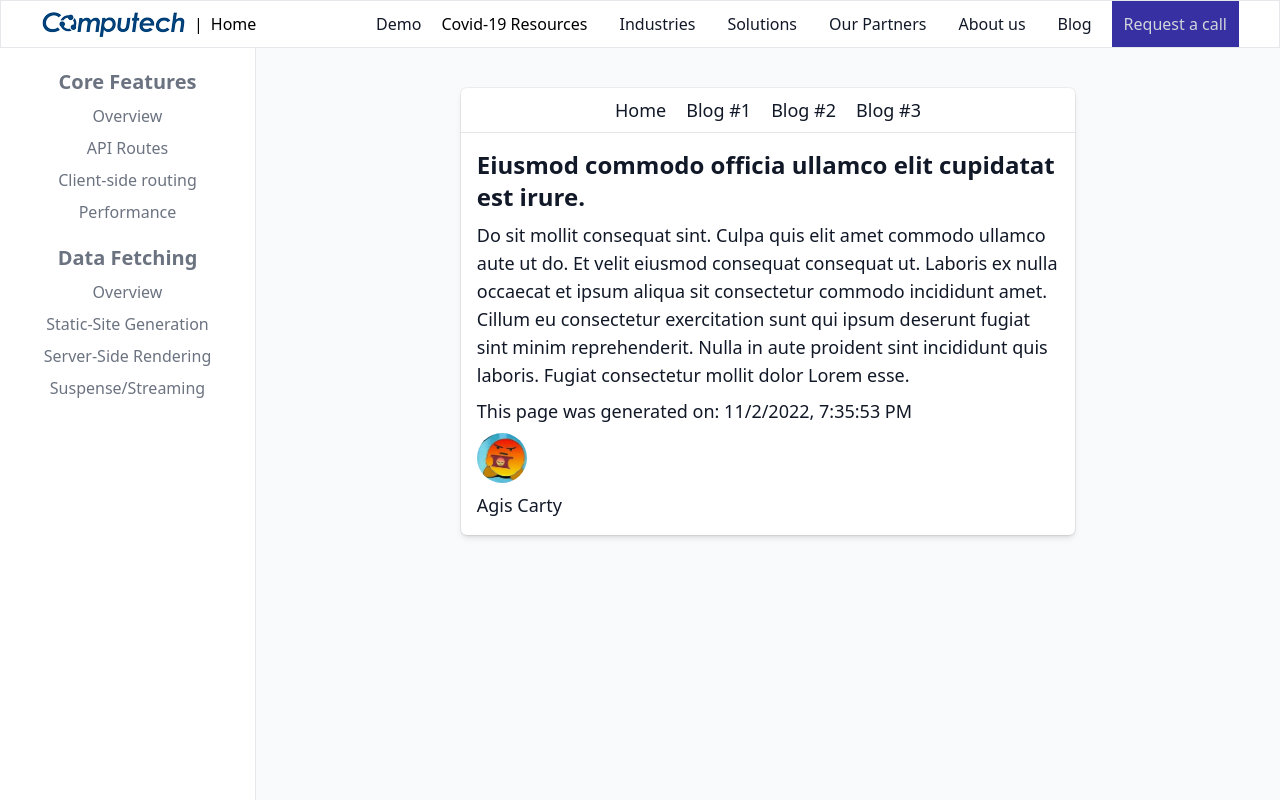
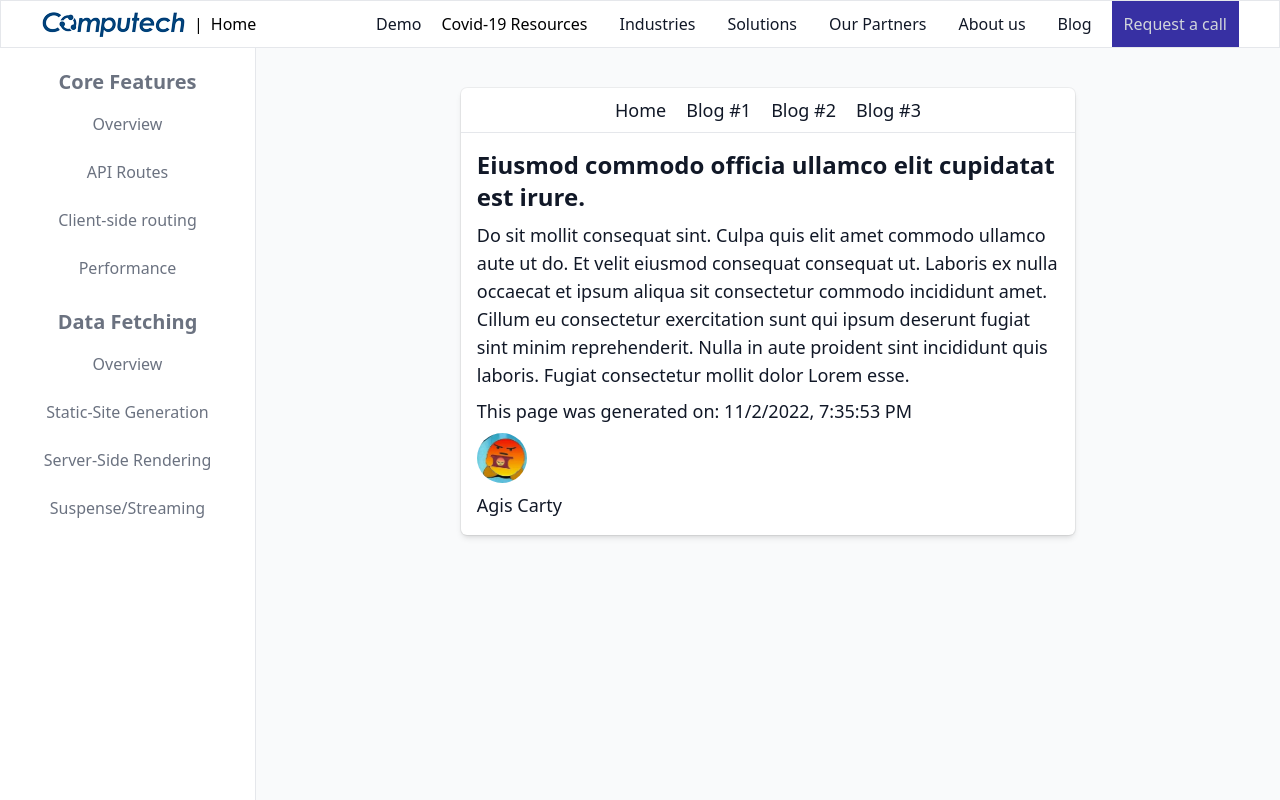
Before and after one commit to bluepnwage/computech-demo, a Next.js app: page /demo/data-fetching/streaming/1 in a window 1280 px wide. Built offline with nearby package versions, Linux system fonts and the light colour scheme.

Commit message:
improve demo sidebar

```diff
--- a/components/demo/Sidebar.tsx
+++ b/components/demo/Sidebar.tsx
@@ -1,10 +1,10 @@
 "use client";
 import { cx } from "@util/cx";
 import Link from "next/link";
-import { useSelectedLayoutSegments } from "next/navigation";
+import { usePathname } from "next/navigation";
 
 export function Sidebar() {
-  const [segment] = useSelectedLayoutSegments();
+  const path = usePathname();
   return (
     <div
       style={{ height: "calc(100vh - 48px)" }}
@@ -13,13 +13,16 @@ export function Sidebar() {
       <p className="text-gray-500 text-xl font-semibold mb-2">Core Features</p>
       <ul className="text-center space-y-2 w-full mb-5">
         {coreFeatures.map((route, key) => {
-          const active = route.href === segment || (segment === null && key === 0);
+          const active = path === route.path;
           return (
-            <li key={key}>
+            <li key={key} className="mx-auto inline-block hover:bg-gray-100 duration-200 ease-out w-4/5 rounded-md">
               <Link
                 aria-current={active ? "page" : "false"}
-                className={cx(active ? "font-semibold" : "", "text-gray-500 text-center")}
-                href={`/demo/${route.href}`}
+                className={cx(
+                  active ? "font-semibold" : "",
+                  "text-gray-500 text-center w-full h-full py-2 inline-block"
+                )}
+                href={route.path}
               >
                 {route.name}
               </Link>
@@ -28,18 +31,20 @@ export function Sidebar() {
         })}
       </ul>
       <p className="text-gray-500 text-xl font-semibold mb-2">Data Fetching</p>
-      <ul className="space-y-2 w-full text-gray-500 ">
-        {demoRoutes.map((link, key) => {
-          console.log(link.href, segment);
-          const active = link.href === segment || (segment === null && key === 0);
+      <ul className="space-y-2 w-full text-gray-500 text-center ">
+        {demoRoutes.map((route, key) => {
+          const active = path === route.path;
           return (
-            <li key={key} className="text-center">
+            <li key={key} className="mx-auto inline-block hover:bg-gray-100 duration-200 ease-out w-4/5 rounded-md">
               <Link
                 aria-current={active ? "page" : "false"}
-                className={cx(active ? "font-semibold" : "", "text-gray-500  text-center")}
-                href={`/demo/data-fetching/${link.href}`}
+                className={cx(
+                  active ? "font-semibold" : "",
+                  "text-gray-500 text-center w-full h-full py-2 inline-block"
+                )}
+                href={route.path}
               >
-                {link.name}
+                {route.name}
               </Link>
             </li>
           );
@@ -52,37 +57,37 @@ export function Sidebar() {
 const coreFeatures = [
   {
     name: "Overview",
-    href: ""
+    path: "/demo"
   },
   {
     name: "API Routes",
-    href: "api-routes"
+    path: "/demo/api-routes"
   },
   {
     name: "Client-side routing",
-    href: "client-side-routing"
+    path: "/demo/client-side-routing"
   },
   {
     name: "Performance",
-    href: "performance"
+    path: "/demo/performance"
   }
 ];
 
 const demoRoutes = [
   {
     name: "Overview",
-    href: ""
+    path: "/demo/data-fetching"
   },
   {
     name: "Static-Site Generation",
-    href: "ssg"
+    path: "/demo/data-fetching/ssg"
   },
   {
     name: "Server-Side Rendering",
-    href: "ssr"
+    path: "/demo/data-fetching/ssr"
   },
   {
     name: "Suspense/Streaming",
-    href: "streaming"
+    path: "/demo/data-fetching/streaming"
   }
 ];
```
